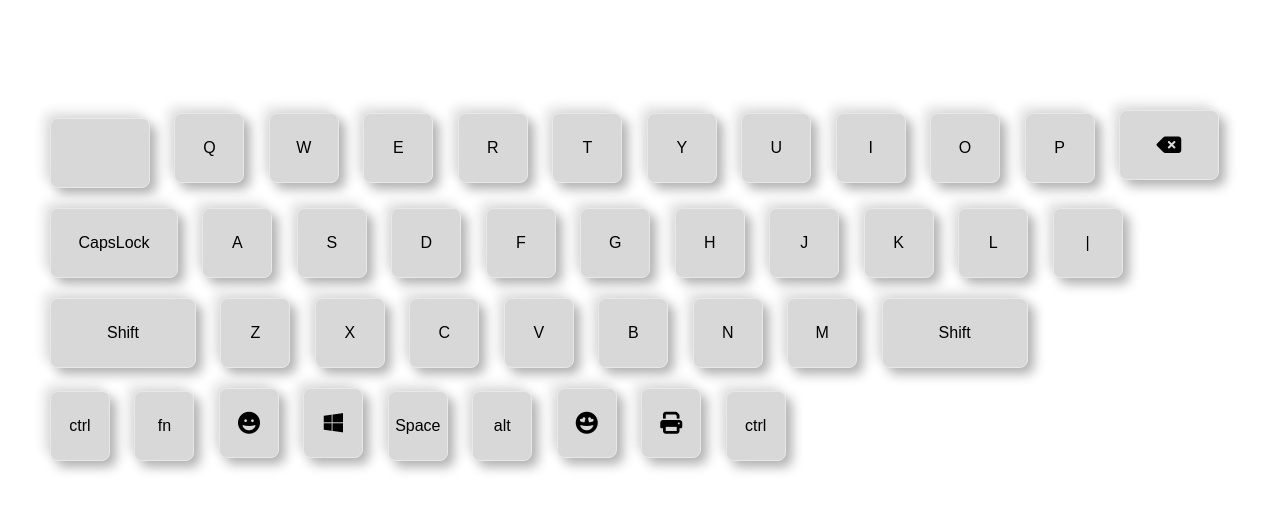
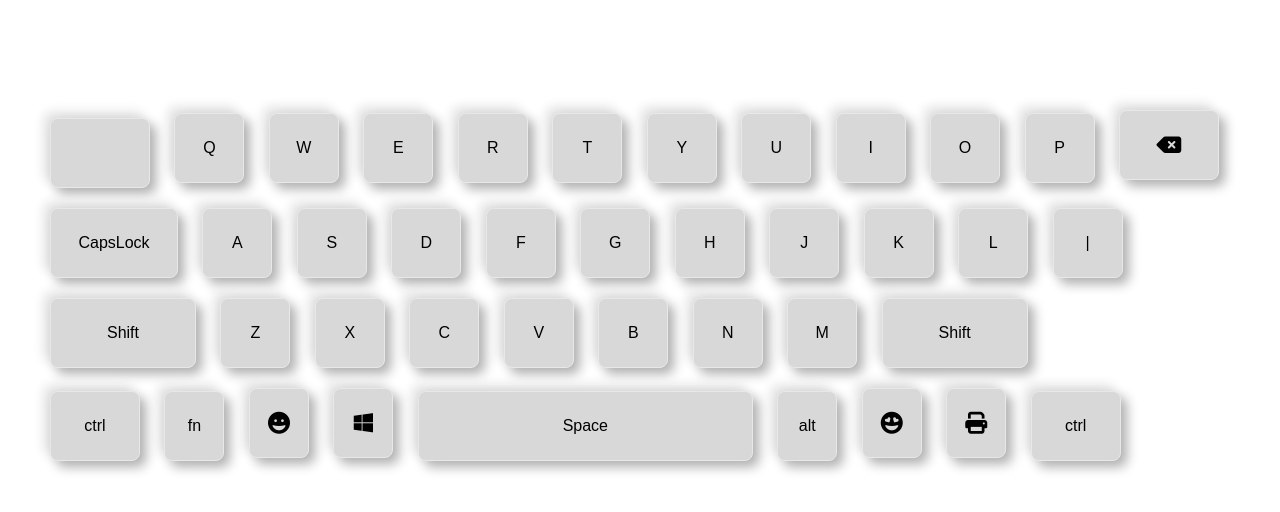
Before and after one commit to Nchia-Emmanuela/Keyboard-UI-Design, a plain HTML site: page index.html in a window 1280 px wide. Drawn offline with Linux system fonts and the light colour scheme; some icons are missing; a web font is replaced by a local one.

Commit message:
some modifications

```diff
--- a/styles.css
+++ b/styles.css
@@ -56,11 +56,11 @@ i {
 }
 
 .fourBtn {
-    width: 90px;
+    width: 90px !important;
 }
 
 .space {
-    width: 335px;
+    width: 335px !important;
 }
 
 .four button {
```
